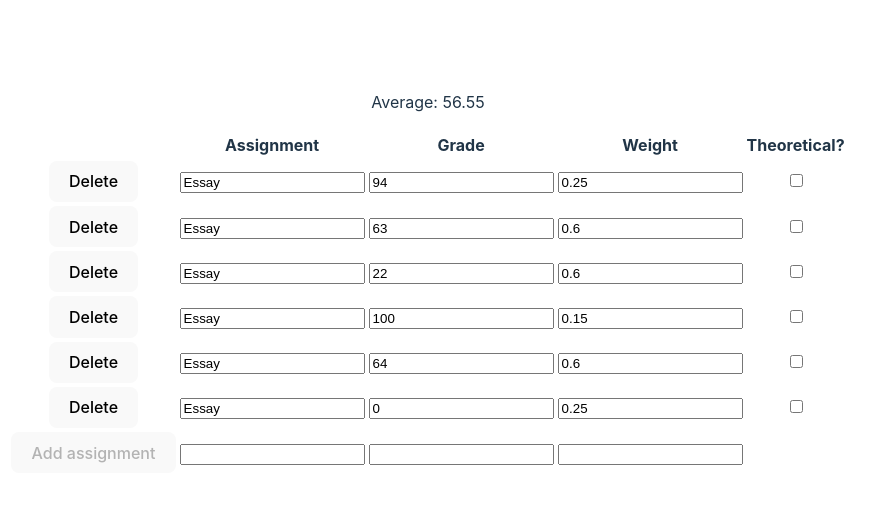
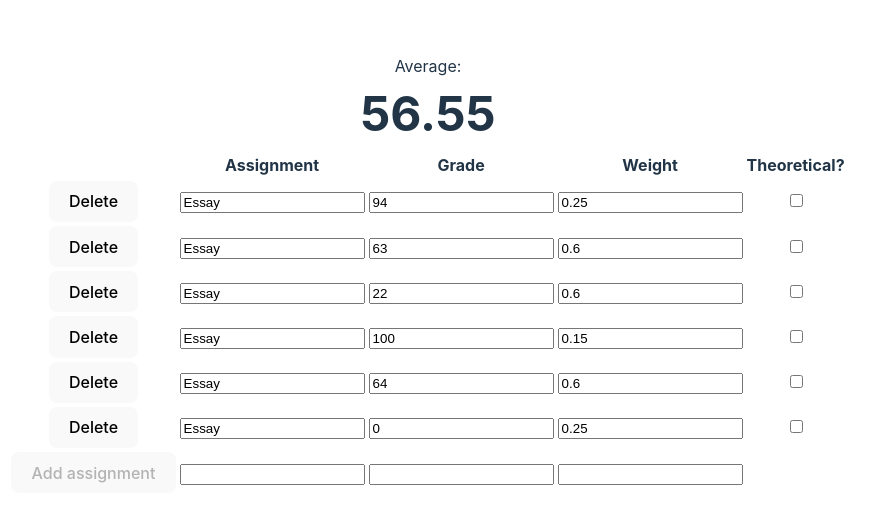
Before and after one commit to WorcestershireWarp/cyl, a React (Vite) app: page / in a window 1280 px wide. Shown: the part 125-648 px from the top of the page, without its empty margins (212-1087 px from the left). Built offline with nearby package versions, Linux system fonts and the light colour scheme.

Commit message:
fix: weightedAverage no longer returns repeating decimals

```diff
--- a/src/App.tsx
+++ b/src/App.tsx
@@ -97,7 +97,12 @@ function App() {
   ));
   return (
     <div className="App">
-      <p>Average: {weightedAverage(assignments, [0.6, 0.25, 0.15])}</p>
+      <div>
+        Average: <br />
+        <span style={{ fontSize: "3em", fontWeight: "700" }}>
+          {weightedAverage(assignments, [0.6, 0.25, 0.15])}
+        </span>
+      </div>
       <table>
         <thead>
           <tr>
--- a/src/weightedAverage.tsx
+++ b/src/weightedAverage.tsx
@@ -27,13 +27,13 @@ export default function weightedAverage(
     ];
   })(array, weights);
   if (b.length + c.length === 0) {
-    return gradeArrayAvg(a)
+    return gradeArrayAvg(a);
   }
   if (a.length + c.length === 0) {
-    return gradeArrayAvg(b)
+    return gradeArrayAvg(b);
   }
   if (b.length + a.length === 0) {
-    return gradeArrayAvg(c)
+    return gradeArrayAvg(c);
   }
   const bc = solveForTwoWeights(weights[1], weights[2]),
     ac = solveForTwoWeights(weights[0], weights[2]),
@@ -69,13 +69,11 @@ export default function weightedAverage(
             ),
           ]
         : c),
-    console.log(
-      `${gradeArrayAvg(a)}*${weights[0]}+${gradeArrayAvg(b)}*${
-        weights[1]
-      }+${gradeArrayAvg(c)}*${weights[2]}`
-    ),
-    gradeArrayAvg(a) * weights[0] +
-      gradeArrayAvg(b) * weights[1] +
-      gradeArrayAvg(c) * weights[2]
+    Math.round(
+      (gradeArrayAvg(a) * weights[0] +
+        gradeArrayAvg(b) * weights[1] +
+        gradeArrayAvg(c) * weights[2]) *
+        100
+    ) / 100
   );
 }
```
